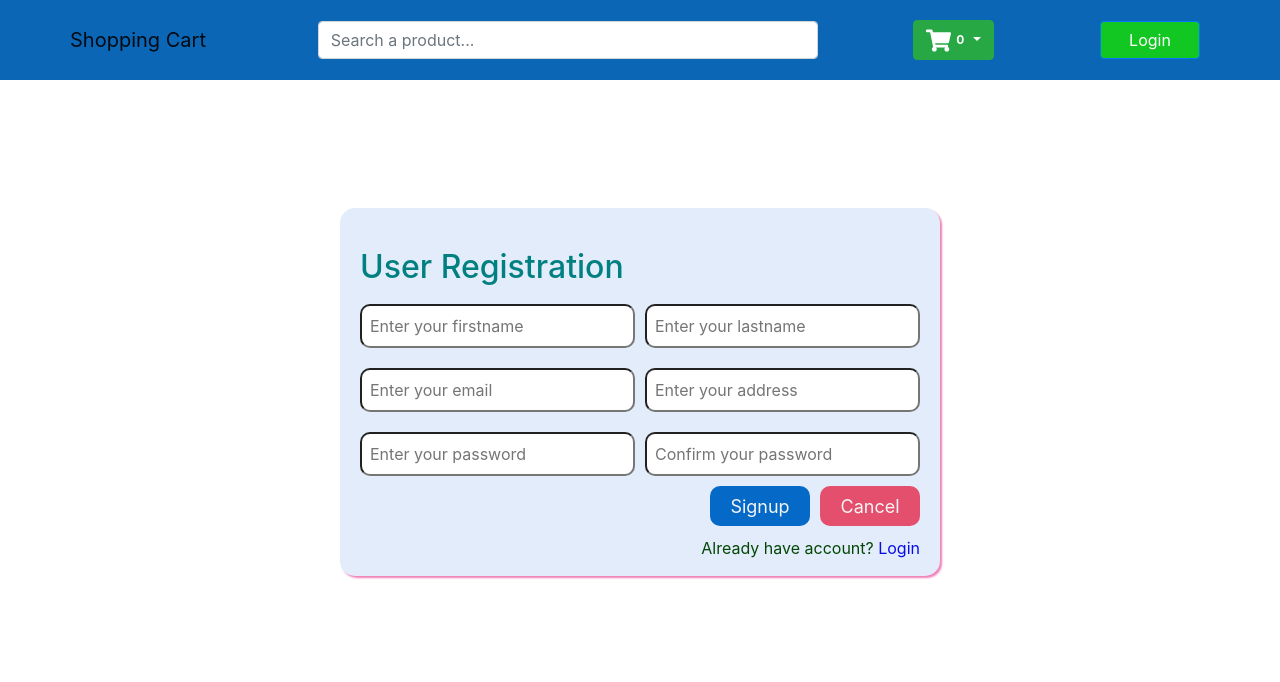
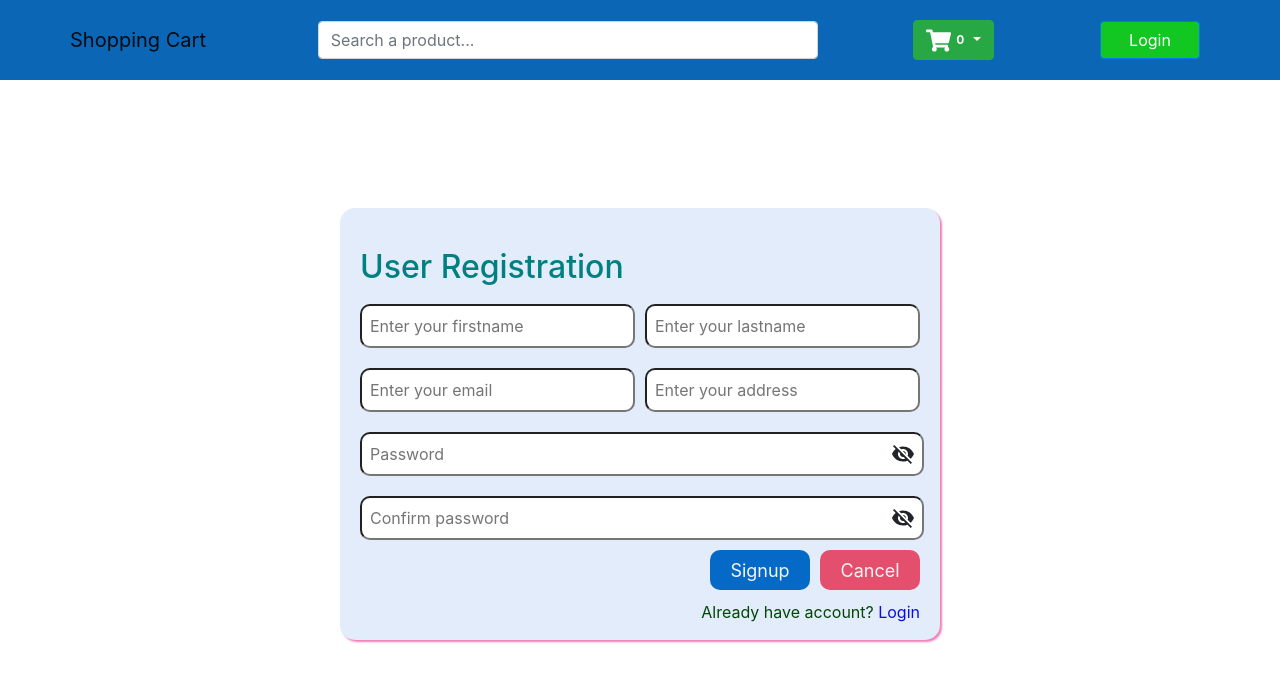
Before and after one commit to samrat93/ContextAPI-AddToCart, a React (Create React App) app: page /signup in a window 1280 px wide. Shown: the top 682 px of the page. Built offline with nearby package versions, Linux system fonts and the light colour scheme.

Commit message:
adding show password visiblity in signup module

```diff
--- a/src/components/Auth/Login.js
+++ b/src/components/Auth/Login.js
@@ -7,7 +7,7 @@ import VisibilityIcon from "@material-ui/icons/Visibility";
 import VisibilityOffIcon from "@material-ui/icons/VisibilityOff";
 
 const Login = () => {
-  const { userData, setUserData,showPassword,setShowpassword } = CartState();
+  const { userData, setUserData, showPassword, setShowpassword } = CartState();
   const [error, setError] = useState("");
   const history = useHistory();
   const handleChange = (e) => {
@@ -62,6 +62,7 @@ const Login = () => {
                 <VisibilityIcon
                   onClick={handleIconVisible}
                   className="iconVisible"
+                  color="error"
                 />
               ) : (
                 <VisibilityOffIcon
--- a/src/components/Auth/Signup.js
+++ b/src/components/Auth/Signup.js
@@ -1,11 +1,20 @@
-import { useReducer, useState } from "react";
+import { useState } from "react";
 import { Link } from "react-router-dom";
 import { useHistory } from "react-router-dom";
 import { CartState } from "../../context/Context";
 import "../styles.css";
+import VisibilityIcon from "@material-ui/icons/Visibility";
+import VisibilityOffIcon from "@material-ui/icons/VisibilityOff";
 
 const Signup = () => {
-  const { user, setUser } = CartState();
+  const {
+    user,
+    setUser,
+    showPassword,
+    setShowpassword,
+    showConfPassword,
+    setShowConfPassword,
+  } = CartState();
   const [error, setError] = useState("");
 
   const history = useHistory();
@@ -20,15 +29,21 @@ const Signup = () => {
 
   const handleSubmit = (e) => {
     e.preventDefault();
-    if(user.firstName && user.lastName && user.address && user.email && user.password && user.confPass){
-        if(user.password === user.confPass){
-            alert("User registered successfully")
-            history.push("/profile");
-        }else{
-            setError("Password and Confirm password not matched!!!")
-        }
+    if (
+      user.firstName &&
+      user.lastName &&
+      user.address &&
+      user.email &&
+      user.password &&
+      user.confPass
+    ) {
+      if (user.password === user.confPass) {
+        alert("User registered successfully");
+        history.push("/profile");
+      } else {
+        setError("Password and Confirm password not matched!!!");
+      }
     }
-
   };
 
   const handleReset = (e) => {
@@ -42,6 +57,14 @@ const Signup = () => {
       confPass: "",
     });
     setError("");
+  };
+
+  const handlePasswordVisible = () => {
+    setShowpassword(!showPassword);
+  };
+
+  const handleConfPasswordVisible = () => {
+    setShowConfPassword(!showConfPassword);
   };
 
   return (
@@ -86,24 +109,70 @@ const Signup = () => {
                 required
               />
             </div>
-            <div className="btnWrapper">
+            {/* <div className="btnWrapper"> */}
+            <div className="textboxWithIconInSignup">
+              {showPassword ? (
+                <VisibilityIcon
+                  onClick={handlePasswordVisible}
+                  className="iconVisible"
+                  color="error"
+                />
+              ) : (
+                <VisibilityOffIcon
+                  className="iconVisible"
+                  onClick={handlePasswordVisible}
+                />
+              )}
+
               <input
+                onChange={handleChange}
+                type={`${showPassword ? "text" : "password"}`}
+                name="password"
+                value={user.password}
+                placeholder="Password"
+                required
+              />
+            </div>
+            <div className="textboxWithIconInSignup">
+              {showConfPassword ? (
+                <VisibilityIcon
+                  onClick={handleConfPasswordVisible}
+                  className="iconVisible"
+                  color="error"
+                />
+              ) : (
+                <VisibilityOffIcon
+                  className="iconVisible"
+                  onClick={handleConfPasswordVisible}
+                />
+              )}
+
+              <input
+                onChange={handleChange}
+                type={`${showConfPassword ? "text" : "password"}`}
+                name="confPass"
+                value={user.confPass}
+                placeholder="Confirm password"
+                required
+              />
+            </div>
+            {/* <input
                 onChange={handleChange}
                 type="password"
                 value={user.password}
                 name="password"
                 placeholder="Enter your password"
                 required
-              />
-              <input
+              /> */}
+            {/* <input
                 onChange={handleChange}
                 type="password"
                 value={user.confPass}
                 name="confPass"
                 placeholder="Confirm your password"
                 required
-              />
-            </div>
+              /> */}
+            {/* </div> */}
             <div className="btnWrapper">
               <button type="submit" className="loginButton">
                 Signup
--- a/src/components/styles.css
+++ b/src/components/styles.css
@@ -226,6 +226,11 @@ input[type="password"] {
   display: flex;
   flex-direction: row-reverse;
 }
+.textboxWithIconInSignup {
+  display: flex;
+  flex-direction: row-reverse;
+  width: 105%;
+}
 .iconVisible {
   position: relative;
   right: 33px;
--- a/src/context/Context.js
+++ b/src/context/Context.js
@@ -36,6 +36,7 @@ const Context = ({ children }) => {
     confPass: "",
   });
   const [showPassword, setShowpassword] = useState(false);
+  const [showConfPassword, setShowConfPassword] = useState(false);
   const [productState, productDispatch] = useReducer(productReducer, {
     byStock: false,
     byFastDelivery: false,
@@ -57,6 +58,8 @@ const Context = ({ children }) => {
         userData,
         showPassword,
         setShowpassword,
+        showConfPassword,
+        setShowConfPassword,
         setUserData,
       }}
     >
```
